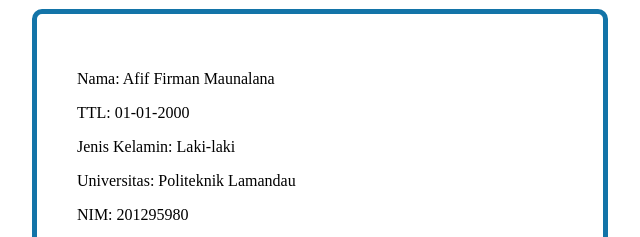
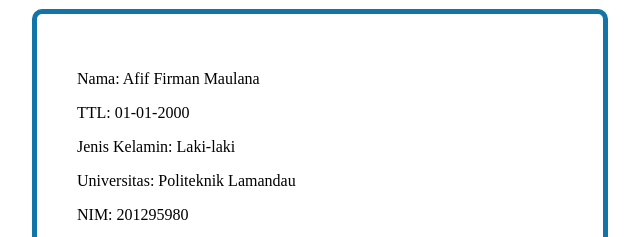
Before and after one commit to Aaafm73/Perkele, a plain HTML site: page index.html in a window 1280 px wide. Shown: the part 524-761 px from the top of the page, 13-653 px from the left. Drawn offline with Linux system fonts and the light colour scheme.

Commit message:
Update index.html

```diff
--- a/index.html
+++ b/index.html
@@ -33,7 +33,7 @@
     <div id="profile" class="profile">
         <h2>My Profile</h2>
             <div class="profile-content">
-                <p>Nama: Afif Firman Maunalana</p>
+                <p>Nama: Afif Firman Maulana</p>
                 <p>TTL: 01-01-2000</p>
                 <p>Jenis Kelamin: Laki-laki</p>
                 <p>Universitas: Politeknik Lamandau</p>
```
